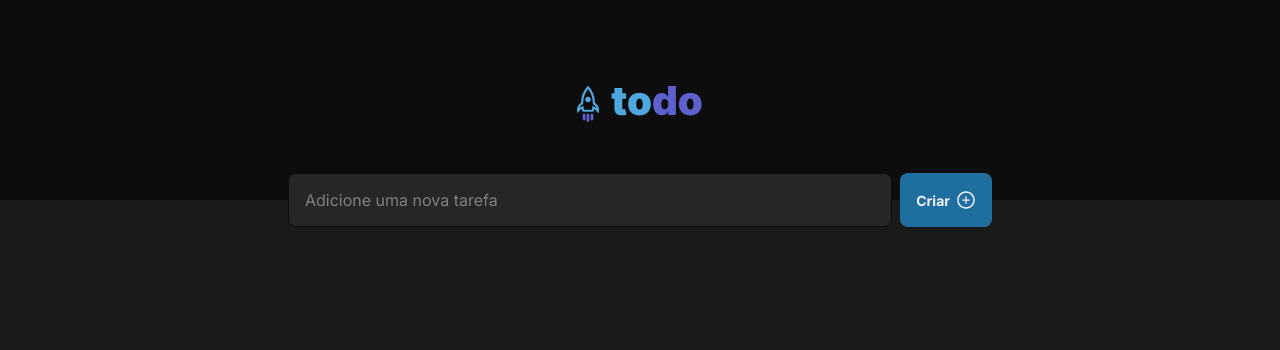
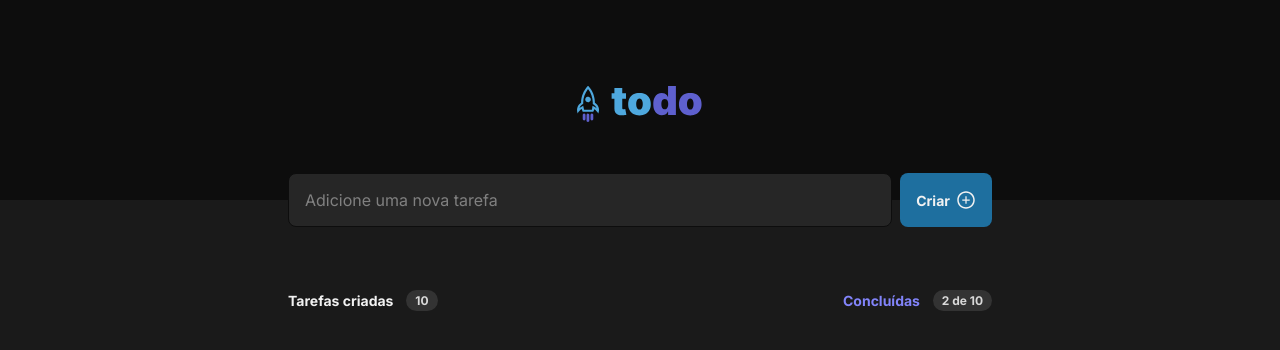
Before and after one commit to ManoelGomesDev/todo-list-reactjs, a React (Vite) app: page / in a window 1280 px wide. Shown: the top 350 px of the page. Built offline with nearby package versions, Linux system fonts and the light colour scheme.

Commit message:
criado cabecalho da lista de tarefas criadas

```diff
--- a/src/App.tsx
+++ b/src/App.tsx
@@ -1,9 +1,11 @@
 import { Header } from "./components/Header"
+import { Tasks } from "./components/Tasks"
 
 function App() {
   return (
     <>
     <Header />
+    <Tasks />
     </>
 
   )
--- /dev/null
+++ b/src/components/Tasks/index.tsx
@@ -0,0 +1,19 @@
+import styles from './tasks.module.css'
+
+
+export function Tasks() {
+    return (
+        <section className={styles.tasks}>
+            <header className={styles.header}>
+                <div>
+                    <p>Tarefas criadas</p>
+                    <span>10</span>
+                </div>
+                <div>
+                    <p className={styles.textPurple}>Concluídas</p>
+                    <span>2 de 10</span>
+                </div>
+            </header>
+        </section>
+    )
+}
--- /dev/null
+++ b/src/components/Tasks/tasks.module.css
@@ -0,0 +1,40 @@
+.tasks{
+    width: 100%;
+    max-width: 46rem;
+    margin: 0 auto;
+    margin-top: 5.625rem;
+    padding: 0 1rem;
+}
+
+.header {
+    display: flex;
+    align-items: center;
+    justify-content: space-between;
+    margin-top: 1.5rem;
+}
+
+.header div {
+    display: flex;
+    align-items: center;
+    gap: 0.8rem;
+}
+
+
+.header p {
+    color: var(--blue);
+    font-size: 0.875rem;
+    font-weight: 700;
+}
+
+.header p.textPurple {
+    color: var(--purple);
+}
+
+.header span {
+    background: var(--gray-400);
+    color: var(--gray-200);
+    padding: 3px 9px;
+    border-radius: 999px;
+    font-size: 0.75rem;
+    font-weight: 700;
+}
```
